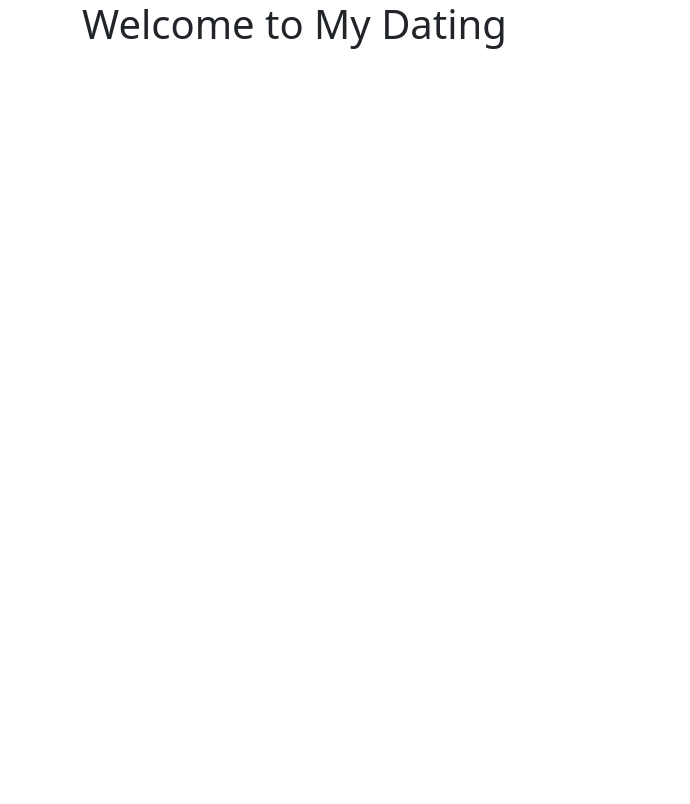
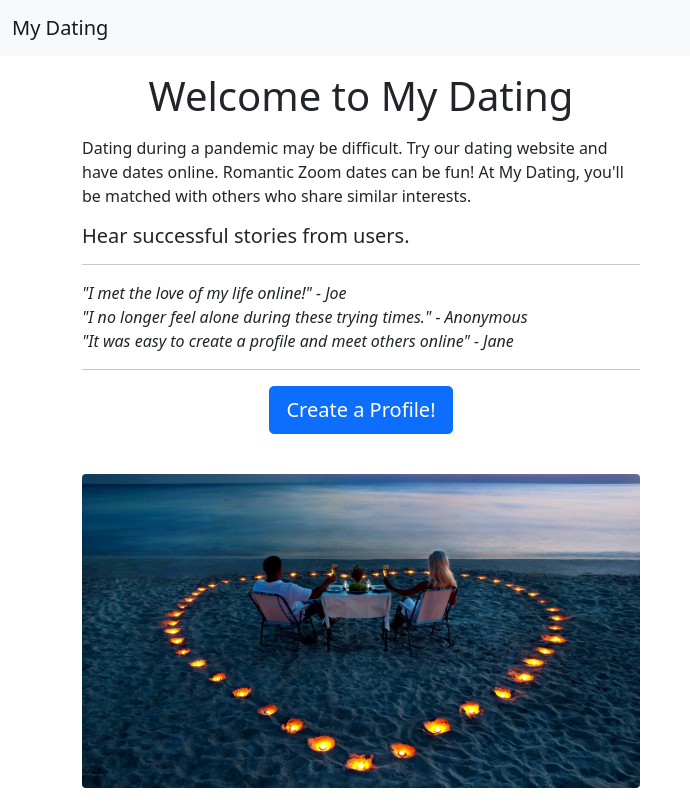
Before and after one commit to iamjada/dating, a PHP site: page /views/home.html in a window 1280 px wide. Shown: the whole page, without its empty margins (0-690 px from the left). Before the commit the page ends 49 px from the top, so only its background shows below. Run offline with PHP 8.4, Linux system fonts and the light colour scheme.

Commit message:
updated index.php styles.css and home.html

```diff
--- a/composer.json
+++ b/composer.json
@@ -1,5 +1,5 @@
 {
-  "name": "iamjada/328/diner",
+  "name": "iamjada/328/dating",
   "authors": [
     {
       "name": "Jada Senebouttarath",
--- a/index.php
+++ b/index.php
@@ -1,6 +1,8 @@
 <?php
-
-// https://github.com/iamjada/dating
+/**
+ * Jada Senebouttarath
+ * https://github.com/iamjada/dating
+ */
 // This is my controller for the dating project
 
 // Turn on error reporting
--- a/styles/styles.css
+++ b/styles/styles.css
@@ -0,0 +1,15 @@
+/* Left Div */
+.left{
+    padding-left: 10px;
+    padding-right: 30px;
+    margin: 0.625em 1.25em 1.875em;
+
+}
+
+/* Right Div */
+.right{
+    padding-left: 10px;
+    padding-right: 30px;
+    padding-top: 30px;
+
+}
--- a/views/home.html
+++ b/views/home.html
@@ -1,5 +1,7 @@
-<!-- /328/diner/views/home.html -->
-
+<!-- /328/dating/views/home.html
+Jada Senebouttarath
+https://github.com/iamjada/dating
+-->
 <!doctype html>
 <html lang="en">
 <head>
@@ -8,25 +10,68 @@
     <meta name="viewport" content="width=device-width, initial-scale=1">
 
     <!-- Bootstrap CSS -->
-    <link href="https://cdn.jsdelivr.net/npm/bootstrap@5.0.0-beta3/dist/css/bootstrap.min.css" rel="stylesheet" integrity="sha384-eOJMYsd53ii+scO/bJGFsiCZc+5NDVN2yr8+0RDqr0Ql0h+rP48ckxlpbzKgwra6" crossorigin="anonymous">
-
+    <link href="https://cdn.jsdelivr.net/npm/bootstrap@5.0.0-beta3/dist/css/bootstrap.min.css" rel="stylesheet"
+          integrity="sha384-eOJMYsd53ii+scO/bJGFsiCZc+5NDVN2yr8+0RDqr0Ql0h+rP48ckxlpbzKgwra6" crossorigin="anonymous">
+    <link rel="stylesheet" href="styles/styles.css">
     <title>My Dating</title>
 </head>
 <body>
-<div class="container">
-    <h1>Welcome to My Dating</h1>
-</div>
+<nav class="navbar navbar-expand-lg navbar-light bg-light">
+    <div class="container-fluid">
+        <a class="navbar-brand" href="#">My Dating</a>
+        <button class="navbar-toggler" type="button" data-bs-toggle="collapse" data-bs-target="#navbarNavAltMarkup"
+                aria-controls="navbarNavAltMarkup" aria-expanded="false" aria-label="Toggle navigation">
+            <span class="navbar-toggler-icon"></span>
+        </button>
+    </div>
+</nav>
+
+<div class="container mt-3 my-3">
+    <div class="col-6" id="left">
+        <h1 class="text-center">Welcome to My Dating</h1>
+        <div class="media-body">
+            <p class="mt-3">
+                Dating during a pandemic may be difficult. Try our dating
+                website and have dates online. Romantic Zoom dates can be fun!
+                At My Dating, you'll be matched with others who share similar interests.
+            </p>
+        </div>
+
+        <!--Quotes-->
+        <section>
+            <h5>Hear successful stories from users.</h5>
+            <blockquote>
+                <hr>
+                <i>"I met the love of my life online!"</i>
+                <i>- Joe</i>
+
+                <br><i>"I no longer feel alone during these trying times."</i>
+                <i>- Anonymous</i>
+
+                <br><i>"It was easy to create a profile and meet others online"</i>
+                <i>- Jane</i>
+                <hr>
+            </blockquote>
+        </section>
+
+        <!-- button -->
+        <div class="text-center">
+            <a class="btn btn-primary btn-lg" id="profile" href="profile">Create a Profile!</a>
+        </div>
+        <br>
+        <section class="media my-3 d-flex flex-column">
+            <img class="mr-4 rounded img-fluid" id="dateimg"
+                 src="images/dating.jpeg" alt="date">
+        </section>
+    </div> <!--col -->
 
 
-<!-- Optional JavaScript; choose one of the two! -->
+</div> <!-- end of container -->
 
 <!-- Option 1: Bootstrap Bundle with Popper -->
-<script src="https://cdn.jsdelivr.net/npm/bootstrap@5.0.0-beta3/dist/js/bootstrap.bundle.min.js" integrity="sha384-JEW9xMcG8R+pH31jmWH6WWP0WintQrMb4s7ZOdauHnUtxwoG2vI5DkLtS3qm9Ekf" crossorigin="anonymous"></script>
+<script src="https://cdn.jsdelivr.net/npm/bootstrap@5.0.0-beta3/dist/js/bootstrap.bundle.min.js"
+        integrity="sha384-JEW9xMcG8R+pH31jmWH6WWP0WintQrMb4s7ZOdauHnUtxwoG2vI5DkLtS3qm9Ekf"
+        crossorigin="anonymous"></script>
 
-<!-- Option 2: Separate Popper and Bootstrap JS -->
-<!--
-<script src="https://cdn.jsdelivr.net/npm/@popperjs/core@2.9.1/dist/umd/popper.min.js" integrity="sha384-SR1sx49pcuLnqZUnnPwx6FCym0wLsk5JZuNx2bPPENzswTNFaQU1RDvt3wT4gWFG" crossorigin="anonymous"></script>
-<script src="https://cdn.jsdelivr.net/npm/bootstrap@5.0.0-beta3/dist/js/bootstrap.min.js" integrity="sha384-j0CNLUeiqtyaRmlzUHCPZ+Gy5fQu0dQ6eZ/xAww941Ai1SxSY+0EQqNXNE6DZiVc" crossorigin="anonymous"></script>
--->
 </body>
 </html>
```
